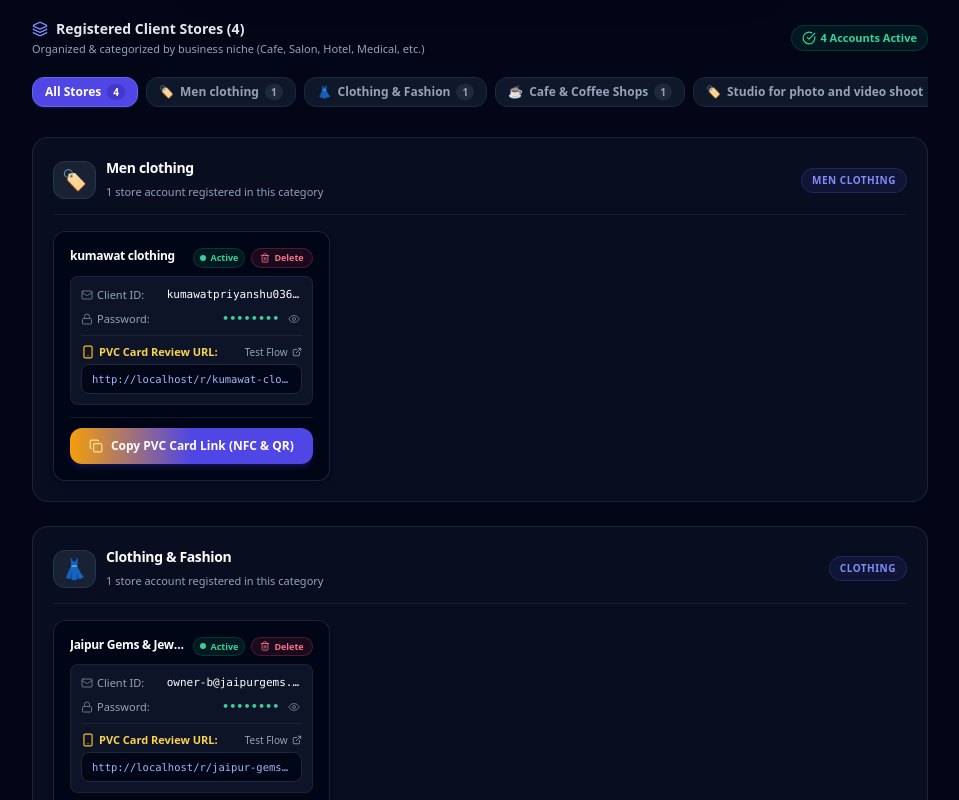
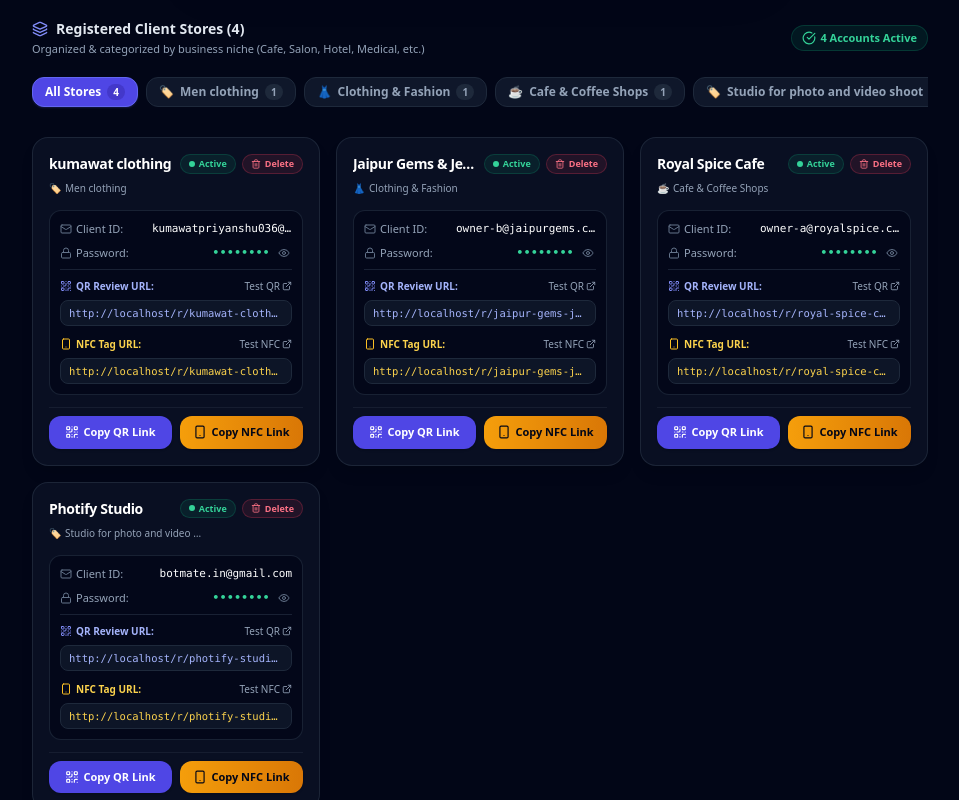
Before and after one commit to kumawatgaurav203-lang/ReviewExpress, a Next.js app: page /create-account in a window 1280 px wide. Shown: the part 1020-1820 px from the top of the page, without its empty margins (160-1119 px from the left). Built offline with nearby package versions, Linux system fonts and the light colour scheme; no server answers; the database is empty.

Commit message:
Add dual QR and NFC boxes and horizontal store cards grid

```diff
--- a/app/create-account/page.tsx
+++ b/app/create-account/page.tsx
@@ -852,25 +852,38 @@ export default function CreateAccountAdminPage() {
 
                 {/* NFC Details & Actions */}
                 <div className="md:col-span-8 space-y-3">
+                  {/* BOX 1: Permanent QR Code URL */}
                   <div>
-                    <label className="text-[11px] font-semibold text-slate-400 block mb-1">
-                      Permanent Public Review URL (Write to NFC Tag)
+                    <div className="flex items-center justify-between mb-1">
+                      <label className="text-[11px] font-semibold text-indigo-300 flex items-center gap-1">
+                        <QrCode className="w-3.5 h-3.5 text-indigo-400" />
+                        <span>Permanent Public Review URL (For QR Standee & Print)</span>
                       </label>
+                      <a
+                        href={`/r/${createdBusiness.slug}?source=qr`}
+                        target="_blank"
+                        rel="noopener noreferrer"
+                        className="text-[10px] text-slate-400 hover:text-indigo-300 flex items-center gap-1 transition-colors"
+                      >
+                        <span>Test QR Flow</span>
+                        <ExternalLink className="w-2.5 h-2.5" />
+                      </a>
+                    </div>
                     <div className="flex items-center gap-2">
                       <div className="flex-1 bg-slate-900/90 border border-slate-800 rounded-xl px-3 py-2 text-xs font-mono text-indigo-300 truncate select-all">
-                        {origin ? `${origin}/r/${createdBusiness.slug}` : `/r/${createdBusiness.slug}`}
+                        {origin ? `${origin}/r/${createdBusiness.slug}?source=qr` : `/r/${createdBusiness.slug}?source=qr`}
                       </div>
                       <button
                         type="button"
                         onClick={() =>
                           handleCopy(
-                            origin ? `${origin}/r/${createdBusiness.slug}` : `${window.location.origin}/r/${createdBusiness.slug}`,
-                            'nfc-permanent'
+                            origin ? `${origin}/r/${createdBusiness.slug}?source=qr` : `${window.location.origin}/r/${createdBusiness.slug}?source=qr`,
+                            'qr-permanent'
                           )
                         }
                         className="px-3.5 py-2 rounded-xl bg-indigo-600 hover:bg-indigo-700 text-white text-xs font-bold flex items-center gap-1.5 transition-colors shadow shrink-0 cursor-pointer"
                       >
-                        {copiedField === 'nfc-permanent' ? (
+                        {copiedField === 'qr-permanent' ? (
                           <>
                             <Check className="w-4 h-4 text-emerald-300" />
                             <span className="text-emerald-300">Copied!</span>
@@ -878,35 +891,57 @@ export default function CreateAccountAdminPage() {
                         ) : (
                           <>
                             <Copy className="w-4 h-4" />
-                            <span>Copy NFC Link</span>
+                            <span>Copy QR Link</span>
                           </>
                         )}
                       </button>
                     </div>
                   </div>
 
-                  {/* Quick Test Direct Links */}
-                  <div className="grid grid-cols-2 gap-2 text-xs">
+                  {/* BOX 2: Permanent NFC Review URL */}
+                  <div>
+                    <div className="flex items-center justify-between mb-1">
+                      <label className="text-[11px] font-semibold text-amber-300 flex items-center gap-1">
+                        <Smartphone className="w-3.5 h-3.5 text-amber-400" />
+                        <span>Permanent NFC Tag URL (Write to NFC Chip / PVC Card)</span>
+                      </label>
                       <a
                         href={`/r/${createdBusiness.slug}?source=nfc`}
                         target="_blank"
                         rel="noopener noreferrer"
-                      className="p-2 rounded-lg bg-slate-900/90 border border-slate-800 hover:border-indigo-500/40 text-slate-300 hover:text-white flex items-center justify-center gap-1.5 transition-all text-center"
-                    >
-                      <Smartphone className="w-3.5 h-3.5 text-amber-400" />
-                      <span className="text-[11px] font-medium">Test NFC Tap</span>
-                      <ExternalLink className="w-2.5 h-2.5 text-slate-500" />
+                        className="text-[10px] text-slate-400 hover:text-amber-300 flex items-center gap-1 transition-colors"
+                      >
+                        <span>Test NFC Flow</span>
+                        <ExternalLink className="w-2.5 h-2.5" />
                       </a>
-                    <a
-                      href={`/r/${createdBusiness.slug}?source=qr`}
-                      target="_blank"
-                      rel="noopener noreferrer"
-                      className="p-2 rounded-lg bg-slate-900/90 border border-slate-800 hover:border-teal-500/40 text-slate-300 hover:text-white flex items-center justify-center gap-1.5 transition-all text-center"
-                    >
-                      <QrCode className="w-3.5 h-3.5 text-teal-400" />
-                      <span className="text-[11px] font-medium">Test QR Scan</span>
-                      <ExternalLink className="w-2.5 h-2.5 text-slate-500" />
-                    </a>
+                    </div>
+                    <div className="flex items-center gap-2">
+                      <div className="flex-1 bg-slate-900/90 border border-slate-800 rounded-xl px-3 py-2 text-xs font-mono text-amber-300 truncate select-all">
+                        {origin ? `${origin}/r/${createdBusiness.slug}?source=nfc` : `/r/${createdBusiness.slug}?source=nfc`}
+                      </div>
+                      <button
+                        type="button"
+                        onClick={() =>
+                          handleCopy(
+                            origin ? `${origin}/r/${createdBusiness.slug}?source=nfc` : `${window.location.origin}/r/${createdBusiness.slug}?source=nfc`,
+                            'nfc-permanent'
+                          )
+                        }
+                        className="px-3.5 py-2 rounded-xl bg-gradient-to-r from-amber-500 to-amber-600 hover:from-amber-600 hover:to-amber-700 text-slate-950 font-black text-xs flex items-center gap-1.5 transition-colors shadow shrink-0 cursor-pointer"
+                      >
+                        {copiedField === 'nfc-permanent' ? (
+                          <>
+                            <Check className="w-4 h-4 text-slate-950" />
+                            <span className="text-slate-950">Copied!</span>
+                          </>
+                        ) : (
+                          <>
+                            <Copy className="w-4 h-4" />
+                            <span>Copy NFC Link</span>
+                          </>
+                        )}
+                      </button>
+                    </div>
                   </div>
 
                   {/* NFC Re-write explanation */}
@@ -1150,60 +1185,60 @@ export default function CreateAccountAdminPage() {
                 })}
               </div>
 
-              {/* Categorized Store Sections */}
-              <div className="space-y-6">
-                {(selectedCategoryTab === 'all'
-                  ? Array.from(new Set(activeStores.map((s) => normalizeCategory(s.category, s.name))))
-                  : [selectedCategoryTab]
-                ).map((catKey) => {
+              {/* Horizontal Grid of All Filtered Stores */}
+              {(() => {
+                const displayedStores =
+                  selectedCategoryTab === 'all'
+                    ? activeStores
+                    : activeStores.filter(
+                        (s) => normalizeCategory(s.category, s.name) === selectedCategoryTab
+                      );
+
+                if (displayedStores.length === 0) {
+                  return (
+                    <div className="p-8 rounded-2xl bg-slate-900/40 border border-dashed border-slate-800 text-center space-y-1">
+                      <p className="text-xs text-slate-400 font-medium">
+                        No store accounts found in this category.
+                      </p>
+                      <button
+                        type="button"
+                        onClick={() => setSelectedCategoryTab('all')}
+                        className="text-[11px] text-indigo-400 hover:underline cursor-pointer"
+                      >
+                        View all registered stores
+                      </button>
+                    </div>
+                  );
+                }
+
+                return (
+                  <div className="grid grid-cols-1 md:grid-cols-2 lg:grid-cols-3 gap-4">
+                    {displayedStores.map((store, idx) => {
+                      const catKey = normalizeCategory(store.category, store.name);
                       const meta = getCategoryDisplay(catKey);
-                  const categoryStores = activeStores.filter(
-                    (s) => normalizeCategory(s.category, s.name) === catKey
-                  );
-
-                  if (categoryStores.length === 0) return null;
 
                       return (
                         <div
-                      key={catKey}
-                      className="space-y-3 bg-slate-900/50 border border-slate-800/90 rounded-2xl p-4 sm:p-5"
-                    >
-                      {/* Category Section Header */}
-                      <div className="flex items-center justify-between pb-3 border-b border-slate-800/70">
-                        <div className="flex items-center gap-2.5">
-                          <span className="text-xl p-2 bg-slate-800/80 border border-slate-700/60 rounded-xl leading-none">
-                            {meta.icon}
-                          </span>
-                          <div>
-                            <h4 className="text-sm font-bold text-white tracking-tight flex items-center gap-2">
-                              <span>{meta.label}</span>
+                          key={store.email || store.slug || idx}
+                          className="p-4 rounded-2xl bg-slate-900/60 border border-slate-800/90 hover:border-slate-700 transition-all flex flex-col justify-between gap-3 shadow-lg group"
+                        >
+                          <div className="space-y-3">
+                            {/* Top Bar: Store Name, Category Pill, Active & Delete */}
+                            <div className="flex items-start justify-between gap-2">
+                              <div className="min-w-0 flex-1">
+                                <h4
+                                  className="text-sm font-bold text-white tracking-tight truncate group-hover:text-indigo-300 transition-colors"
+                                  title={store.name}
+                                >
+                                  {store.name}
                                 </h4>
-                            <span className="text-[11px] text-slate-400">
-                              {categoryStores.length}{' '}
-                              {categoryStores.length === 1 ? 'store account' : 'store accounts'} registered in this category
-                            </span>
-                          </div>
-                        </div>
-                        <span className="text-[10px] font-bold text-indigo-400 bg-indigo-500/10 border border-indigo-500/20 px-2.5 py-1 rounded-full uppercase tracking-wider">
-                          {catKey}
-                        </span>
-                      </div>
-
-                      {/* Store Cards in this Category */}
-                      <div className="grid grid-cols-1 sm:grid-cols-2 lg:grid-cols-3 gap-3 pt-1">
-                        {categoryStores.map((store, idx) => (
-                          <div
-                            key={idx}
-                            className="p-4 rounded-xl bg-slate-950/90 border border-slate-800/90 hover:border-slate-700 transition-all flex flex-col justify-between gap-3 shadow-md group"
-                          >
-                            <div className="space-y-2">
-                              {/* Top Bar: Store Name & Action Badges */}
-                              <div className="flex items-start justify-between gap-2">
-                                <span className="text-xs font-bold text-white tracking-tight block truncate group-hover:text-indigo-300 transition-colors">
-                                  {store.name}
-                                </span>
+                                <span className="inline-flex items-center gap-1 text-[10px] font-medium text-slate-400 mt-0.5">
+                                  <span>{meta.icon}</span>
+                                  <span className="truncate max-w-[140px]">{meta.label}</span>
+                                </span>
+                              </div>
                               <div className="flex items-center gap-1.5 shrink-0">
-                                  <span className="inline-flex items-center gap-1 text-[9px] font-semibold text-emerald-400 bg-emerald-500/10 border border-emerald-500/20 px-1.5 py-0.5 rounded-full">
+                                <span className="inline-flex items-center gap-1 text-[9px] font-semibold text-emerald-400 bg-emerald-500/10 border border-emerald-500/20 px-2 py-0.5 rounded-full">
                                   <span className="w-1.5 h-1.5 rounded-full bg-emerald-400" />
                                   Active
                                 </span>
@@ -1220,13 +1255,16 @@ export default function CreateAccountAdminPage() {
                             </div>
 
                             {/* Real-Time Synced ID & Current Password Box */}
-                              <div className="p-2.5 rounded-lg bg-slate-900/90 border border-slate-800/80 space-y-2 text-xs">
+                            <div className="p-2.5 rounded-xl bg-slate-950/70 border border-slate-800/80 space-y-2 text-xs">
                               <div className="flex items-center justify-between text-[11px]">
                                 <span className="text-slate-400 flex items-center gap-1">
                                   <Mail className="w-3 h-3 text-slate-500" />
                                   <span>Client ID:</span>
                                 </span>
-                                  <span className="text-white font-mono font-medium truncate max-w-[135px]" title={store.email}>
+                                <span
+                                  className="text-white font-mono font-medium truncate max-w-[140px]"
+                                  title={store.email}
+                                >
                                   {store.email}
                                 </span>
                               </div>
@@ -1255,65 +1293,107 @@ export default function CreateAccountAdminPage() {
                                 </div>
                               </div>
 
-                                {/* Store PVC Card (NFC & QR) Review URL Preview */}
-                                <div className="pt-2 border-t border-slate-800/80 space-y-1">
-                                  <div className="flex items-center justify-between text-[11px]">
-                                    <span className="text-amber-300 font-semibold flex items-center gap-1">
-                                      <Smartphone className="w-3.5 h-3.5 text-amber-400" />
-                                      <span>PVC Card Review URL:</span>
+                              {/* Review URLs Preview */}
+                              <div className="pt-2 border-t border-slate-800/80 space-y-1.5">
+                                {/* QR Review URL */}
+                                <div className="flex items-center justify-between text-[10px]">
+                                  <span className="text-indigo-300 font-semibold flex items-center gap-1">
+                                    <QrCode className="w-3 h-3 text-indigo-400" />
+                                    <span>QR Review URL:</span>
                                   </span>
                                   <Link
-                                      href={`/r/${store.slug}`}
+                                    href={`/r/${store.slug}?source=qr`}
                                     target="_blank"
-                                      className="text-[10px] text-slate-400 hover:text-indigo-300 flex items-center gap-1 transition-colors"
-                                      title="Open review page in new tab"
-                                    >
-                                      <span>Test Flow</span>
+                                    className="text-[10px] text-slate-400 hover:text-indigo-300 flex items-center gap-0.5 transition-colors"
+                                    title="Test QR Flow"
+                                  >
+                                    <span>Test QR</span>
                                     <ExternalLink className="w-2.5 h-2.5" />
                                   </Link>
                                 </div>
-                                  <div className="flex items-center gap-1.5 bg-slate-950/90 border border-slate-800 rounded-lg px-2.5 py-1.5">
-                                    <span className="text-[10.5px] font-mono text-indigo-300 truncate select-all flex-1" title={origin ? `${origin}/r/${store.slug}` : `/r/${store.slug}`}>
-                                      {origin ? `${origin}/r/${store.slug}` : `/r/${store.slug}`}
-                                    </span>
-                                  </div>
-                                </div>
-                              </div>
-                            </div>
-
-                            {/* The ONLY One Action Option: Copy PVC Card Link (NFC + QR) */}
-                            <div className="pt-2.5 border-t border-slate-800/60">
+                                <div className="bg-slate-900/90 border border-slate-800 rounded-lg px-2 py-1 text-[10.5px] font-mono text-indigo-300 truncate select-all">
+                                  {origin ? `${origin}/r/${store.slug}?source=qr` : `/r/${store.slug}?source=qr`}
+                                </div>
+
+                                {/* NFC Tag URL */}
+                                <div className="flex items-center justify-between text-[10px] pt-1">
+                                  <span className="text-amber-300 font-semibold flex items-center gap-1">
+                                    <Smartphone className="w-3 h-3 text-amber-400" />
+                                    <span>NFC Tag URL:</span>
+                                  </span>
+                                  <Link
+                                    href={`/r/${store.slug}?source=nfc`}
+                                    target="_blank"
+                                    className="text-[10px] text-slate-400 hover:text-amber-300 flex items-center gap-0.5 transition-colors"
+                                    title="Test NFC Flow"
+                                  >
+                                    <span>Test NFC</span>
+                                    <ExternalLink className="w-2.5 h-2.5" />
+                                  </Link>
+                                </div>
+                                <div className="bg-slate-900/90 border border-slate-800 rounded-lg px-2 py-1 text-[10.5px] font-mono text-amber-300 truncate select-all">
+                                  {origin ? `${origin}/r/${store.slug}?source=nfc` : `/r/${store.slug}?source=nfc`}
+                                </div>
+                              </div>
+                            </div>
+                          </div>
+
+                          {/* Dual Action Copy Buttons: QR & NFC */}
+                          <div className="grid grid-cols-2 gap-2 pt-2 border-t border-slate-800/60">
                             <button
                               type="button"
                               onClick={() =>
                                 handleCopy(
-                                    origin ? `${origin}/r/${store.slug}` : `${window.location.origin}/r/${store.slug}`,
-                                    `pvc-${store.slug}`
+                                  origin ? `${origin}/r/${store.slug}?source=qr` : `${window.location.origin}/r/${store.slug}?source=qr`,
+                                  `qr-${store.slug}`
                                 )
                               }
-                                className="w-full py-2.5 px-3 rounded-xl bg-gradient-to-r from-amber-500 via-indigo-600 to-indigo-600 hover:from-amber-600 hover:to-indigo-700 text-white font-bold text-xs shadow-md shadow-indigo-600/20 transition-all flex items-center justify-center gap-2 cursor-pointer active:scale-[0.98]"
-                                title="Copy Link for PVC Card NFC Tap & QR Code"
-                              >
-                                {copiedField === `pvc-${store.slug}` ? (
+                              className="py-2 px-2 rounded-xl bg-indigo-600 hover:bg-indigo-700 text-white font-bold text-[11px] flex items-center justify-center gap-1 transition-colors cursor-pointer shadow active:scale-[0.98]"
+                              title="Copy Permanent QR URL"
+                            >
+                              {copiedField === `qr-${store.slug}` ? (
                                 <>
                                   <Check className="w-3.5 h-3.5 text-emerald-300" />
-                                    <span className="text-emerald-200">PVC Card Link Copied!</span>
+                                  <span className="text-emerald-300">Copied!</span>
                                 </>
                               ) : (
                                 <>
-                                    <Copy className="w-3.5 h-3.5 text-amber-200" />
-                                    <span>Copy PVC Card Link (NFC & QR)</span>
+                                  <QrCode className="w-3.5 h-3.5" />
+                                  <span>Copy QR Link</span>
                                 </>
                               )}
                             </button>
-                            </div>
-                          </div>
-                        ))}
+
+                            <button
+                              type="button"
+                              onClick={() =>
+                                handleCopy(
+                                  origin ? `${origin}/r/${store.slug}?source=nfc` : `${window.location.origin}/r/${store.slug}?source=nfc`,
+                                  `nfc-${store.slug}`
+                                )
+                              }
+                              className="py-2 px-2 rounded-xl bg-gradient-to-r from-amber-500 to-amber-600 hover:from-amber-600 hover:to-amber-700 text-slate-950 font-black text-[11px] flex items-center justify-center gap-1 transition-colors cursor-pointer shadow active:scale-[0.98]"
+                              title="Copy Permanent NFC Tag URL"
+                            >
+                              {copiedField === `nfc-${store.slug}` ? (
+                                <>
+                                  <Check className="w-3.5 h-3.5 text-slate-950" />
+                                  <span>Copied!</span>
+                                </>
+                              ) : (
+                                <>
+                                  <Smartphone className="w-3.5 h-3.5" />
+                                  <span>Copy NFC Link</span>
+                                </>
+                              )}
+                            </button>
                           </div>
                         </div>
                       );
                     })}
                   </div>
+                );
+              })()}
             </div>
           )}
         </div>
```
Lines whose indentation alone changed are shown as unchanged.
